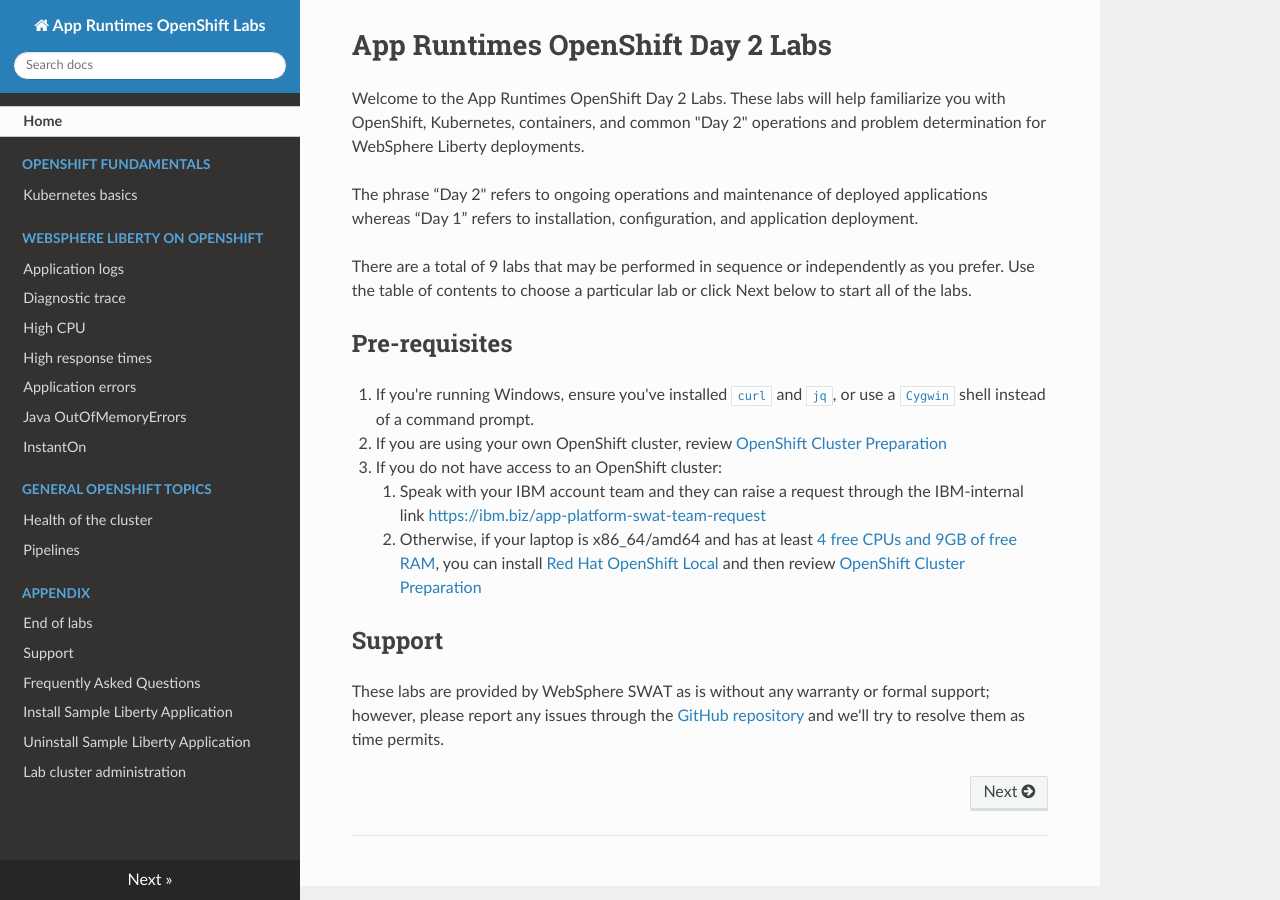
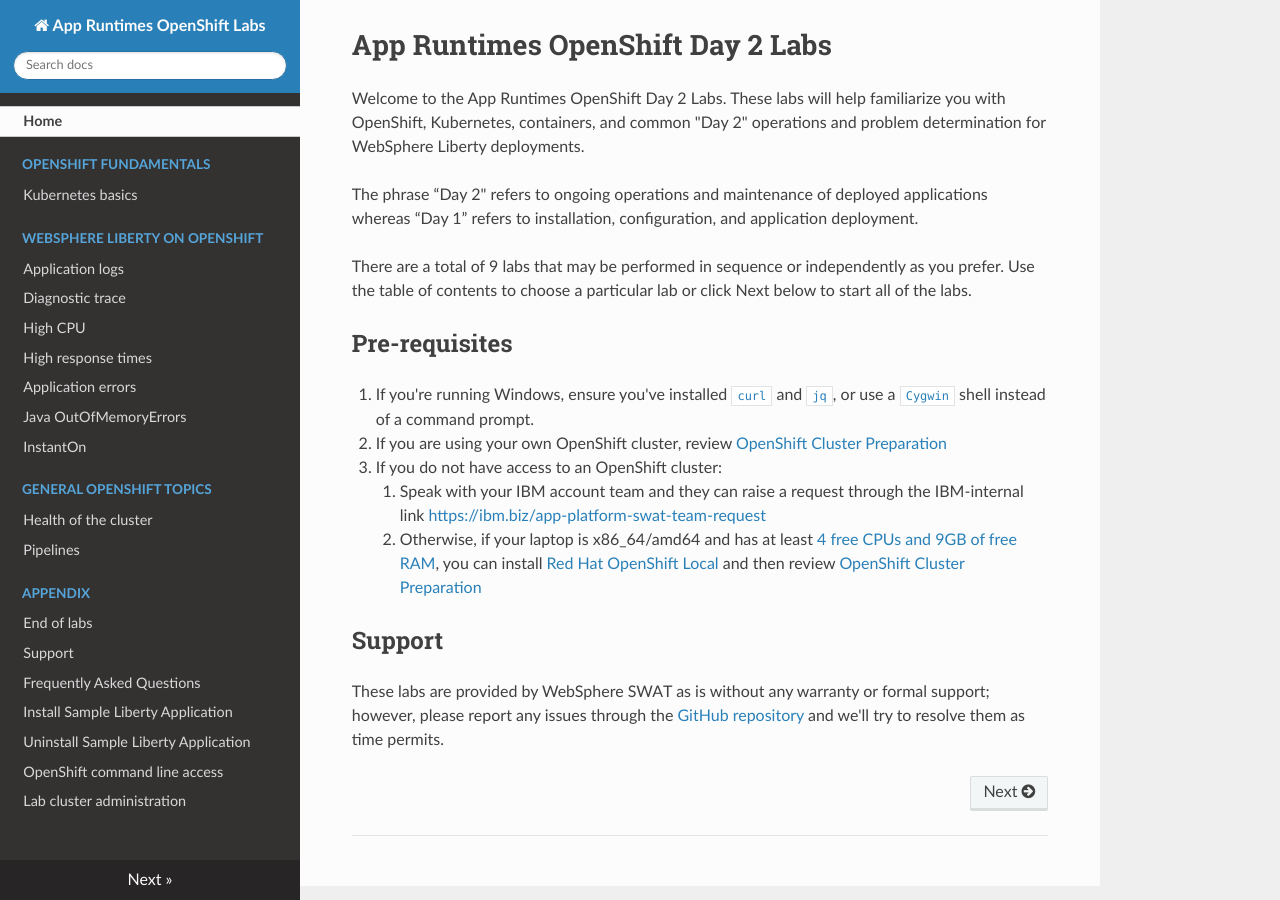
Before and after one commit to IBM/AppRuntimesOpenShiftDay2Labs, an MkDocs documentation site: the page built from docs/index.md, in a window 1280 px wide. Built offline with MkDocs 1.6.1, drawn with Linux system fonts in a browser that asks for light colours.

Commit message:
Add OpenShift command line access to links
Signed-off-by: Kevin Grigorenko <kevin.grigorenko@us.ibm.com>

```diff
--- a/mkdocs.yml
+++ b/mkdocs.yml
@@ -21,6 +21,7 @@
     - 'Frequently Asked Questions': faq.md
     - 'Install Sample Liberty Application': lab_liberty_install_app.md
     - 'Uninstall Sample Liberty Application': lab_liberty_uninstall_app.md
+    - 'OpenShift command line access': openshift_login_commandline.md
     - 'Lab cluster administration': lab_administration.md
 theme:
   name: readthedocs
```
